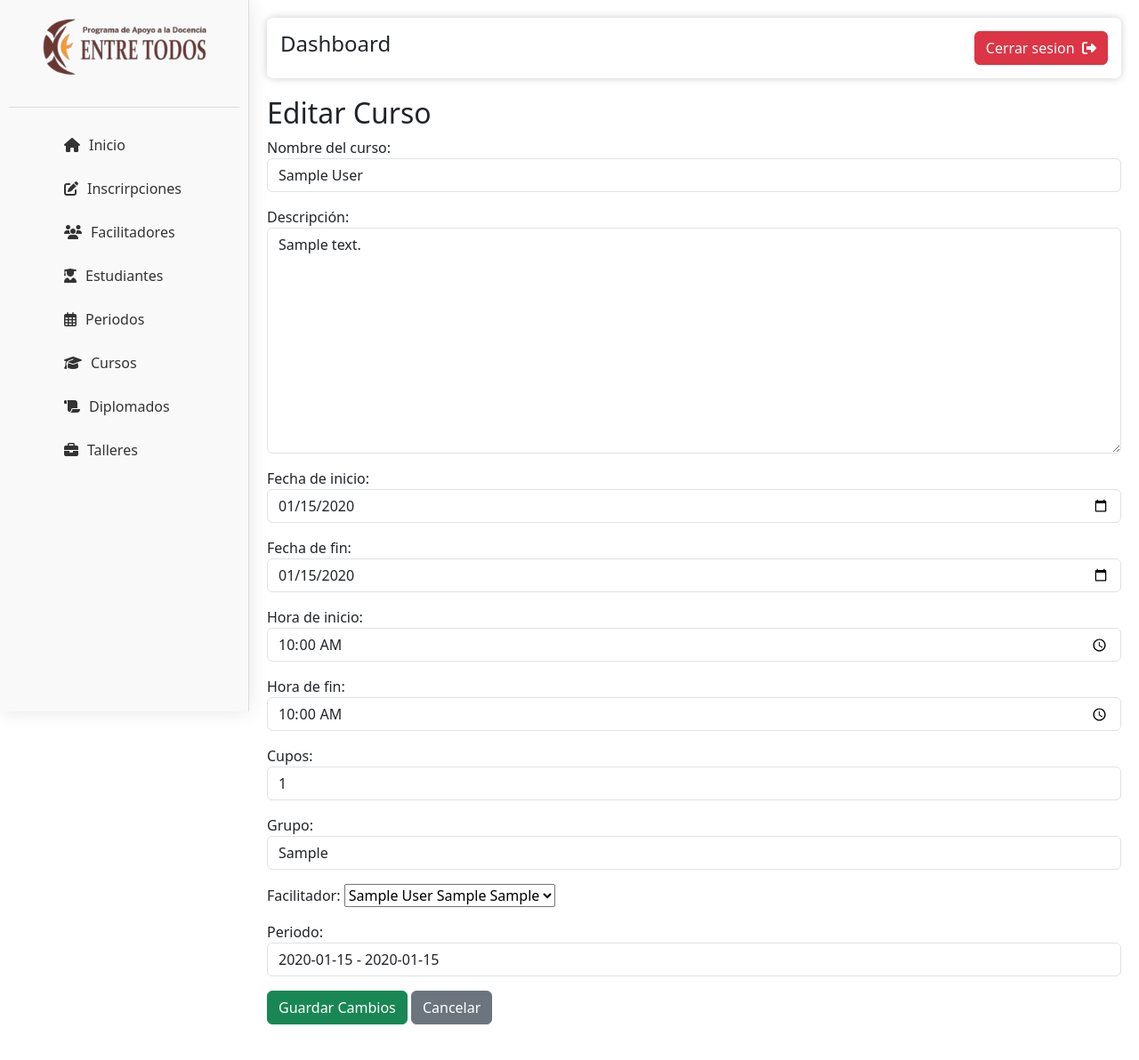
After one commit to Luisasio/Entretodos2, a Django app: page /admin-dashboard/cursos/editar/1/ in a window 1280 px wide. The commit adds this page. Shown: the whole page at 89% size. Run offline with Django 5.2, Linux system fonts and the light colour scheme; tables that the repository leaves empty hold one stand-in row (values such as "Sample post"); some libraries are stand-ins or nearby versions.

Commit message:
pequenos_cambios

```diff
--- a/administracion/templates/administracion/base.html
+++ b/administracion/templates/administracion/base.html
@@ -31,7 +31,7 @@
           <li><a href="{% url 'cursos' %}"><i class="fa-solid fa-graduation-cap icono"></i>Cursos</a></li>
           <li><a href="#"><i class="fa-solid fa-scroll icono"></i>Diplomados</a></li>
           <li><a href="#"><i class="fa-solid fa-briefcase icono"></i>Talleres</a></li>
-        <ul>
+        </ul>
       </nav>
     </div>
     <div class="content">
--- a/administracion/templates/administracion/cursos.html
+++ b/administracion/templates/administracion/cursos.html
@@ -31,7 +31,7 @@
         </div>
       </div>
       <!-- /.card-header -->
-      <div class="card-body table-responsive p-0" style="height: 300px;">
+      <div class="card-body table-responsive p-0" style="height: 600px;">
         <table class="table table-head-fixed text-nowrap">
           <thead>
             <tr>
@@ -58,8 +58,8 @@
               <td>{{ curso.hora_fin }}</td>
               <td>{% if curso.facilitador %}{{ curso.facilitador }}{% else %}Sin facilitador{% endif %}</td>
               <td>
-                <a href="" class="btn btn-warning"><i class="fa-regular fa-pen-to-square"></i></a>
-                <a href="" class="btn btn-danger"><i class="fa-solid fa-trash"></i></a>
+                <a href="{% url 'editar_curso' curso.id %}" class="btn btn-warning"><i class="fa-regular fa-pen-to-square"></i></a>
+                <a href="{% url 'eliminar_curso' curso.id %}" class="btn btn-danger"><i class="fa-solid fa-trash"></i></a>
               </td>
             </tr>
             {% empty %}
--- /dev/null
+++ b/administracion/templates/administracion/editar_curso.html
@@ -0,0 +1,54 @@
+{% extends 'administracion/base.html' %}
+
+{% block title %}Editar Curso{% endblock %}
+
+{% block content %}
+<div class="contenido-principal">
+    <h2>Editar Curso</h2>
+    <form method="POST">
+        {% csrf_token %}
+        <div class="form-group mb-3">
+            <label for="id_nombre_curso">Nombre del curso:</label>
+            {{ form.nombre_curso }}
+        </div>
+        <div class="form-group mb-3">
+            <label for="id_descripcion">Descripción:</label>
+            {{ form.descripcion }}
+        </div>
+        <div class="form-group mb-3">
+            <label for="id_fecha_inicio">Fecha de inicio:</label>
+            {{ form.fecha_inicio }}
+        </div>
+        <div class="form-group mb-3">
+            <label for="id_fecha_fin">Fecha de fin:</label>
+            {{ form.fecha_fin }}
+        </div>
+        <div class="form-group mb-3">
+            <label for="id_hora_inicio">Hora de inicio:</label>
+            {{ form.hora_inicio }}
+        </div>
+        <div class="form-group mb-3">
+            <label for="id_hora_fin">Hora de fin:</label>
+            {{ form.hora_fin }}
+        </div>
+        <div class="form-group mb-3">
+            <label for="id_cupos">Cupos:</label>
+            {{ form.cupos }}
+        </div>
+        <div class="form-group mb-3">
+            <label for="id_grupo">Grupo:</label>
+            {{ form.grupo }}
+        </div>
+        <div class="form-group mb-3">
+            <label for="id_facilitador">Facilitador:</label>
+            {{ form.facilitador }}
+        </div>
+        <div class="form-group mb-3">
+            <label for="id_periodo">Periodo:</label>
+            {{ form.periodo }}
+        </div>
+        <button type="submit" class="btn btn-success">Guardar Cambios</button>
+        <a href="{% url 'cursos' %}" class="btn btn-secondary">Cancelar</a>
+    </form>
+</div>
+{% endblock %}
--- a/administracion/urls.py
+++ b/administracion/urls.py
@@ -7,4 +7,6 @@ urlpatterns = [
     path('cursos/agregar/', views.agregar_curso, name='agregar_curso'),
     path('periodos/', views.periodos, name='periodos'),
     path('periodos/agregar/', views.agregar_periodo, name='agregar_periodo'),
+    path('cursos/editar/<int:curso_id>/', views.editar_curso, name='editar_curso'),
+    path('cursos/eliminar/<int:curso_id>/', views.eliminar_curso, name='eliminar_curso'),
 ]
--- a/administracion/views.py
+++ b/administracion/views.py
@@ -1,4 +1,4 @@
-from django.shortcuts import redirect, render
+from django.shortcuts import get_object_or_404, redirect, render
 
 from administracion.forms import CursoForm, PeriodoForm
 from administracion.models import Periodo
@@ -40,3 +40,25 @@ def agregar_periodo(request):
         form = PeriodoForm()
 
     return render(request, 'administracion/agregar_periodo.html', {'form': form})
+
+def editar_curso(request, curso_id):
+    curso = get_object_or_404(Curso, id=curso_id)
+
+    if request.method == "POST":
+        form = CursoForm(request.POST, instance=curso)
+        if form.is_valid():
+            form.save()
+            return redirect('cursos')  # Redirige a la lista de cursos después de editar
+    else:
+        form = CursoForm(instance=curso)
+
+    return render(request, 'administracion/editar_curso.html', {'form': form, 'curso': curso})
+
+def eliminar_curso(request, curso_id):
+    curso = get_object_or_404(Curso, id=curso_id)
+
+    if request.method == "POST":
+        curso.delete()
+        return redirect('cursos')  # Redirige a la lista de cursos después de eliminar
+
+    return render(request, 'administracion/eliminar_curso.html', {'curso': curso})
```
Also changed, not shown: administracion/templates/administracion/eliminar_curso.html (added, +16 -0 lines).
